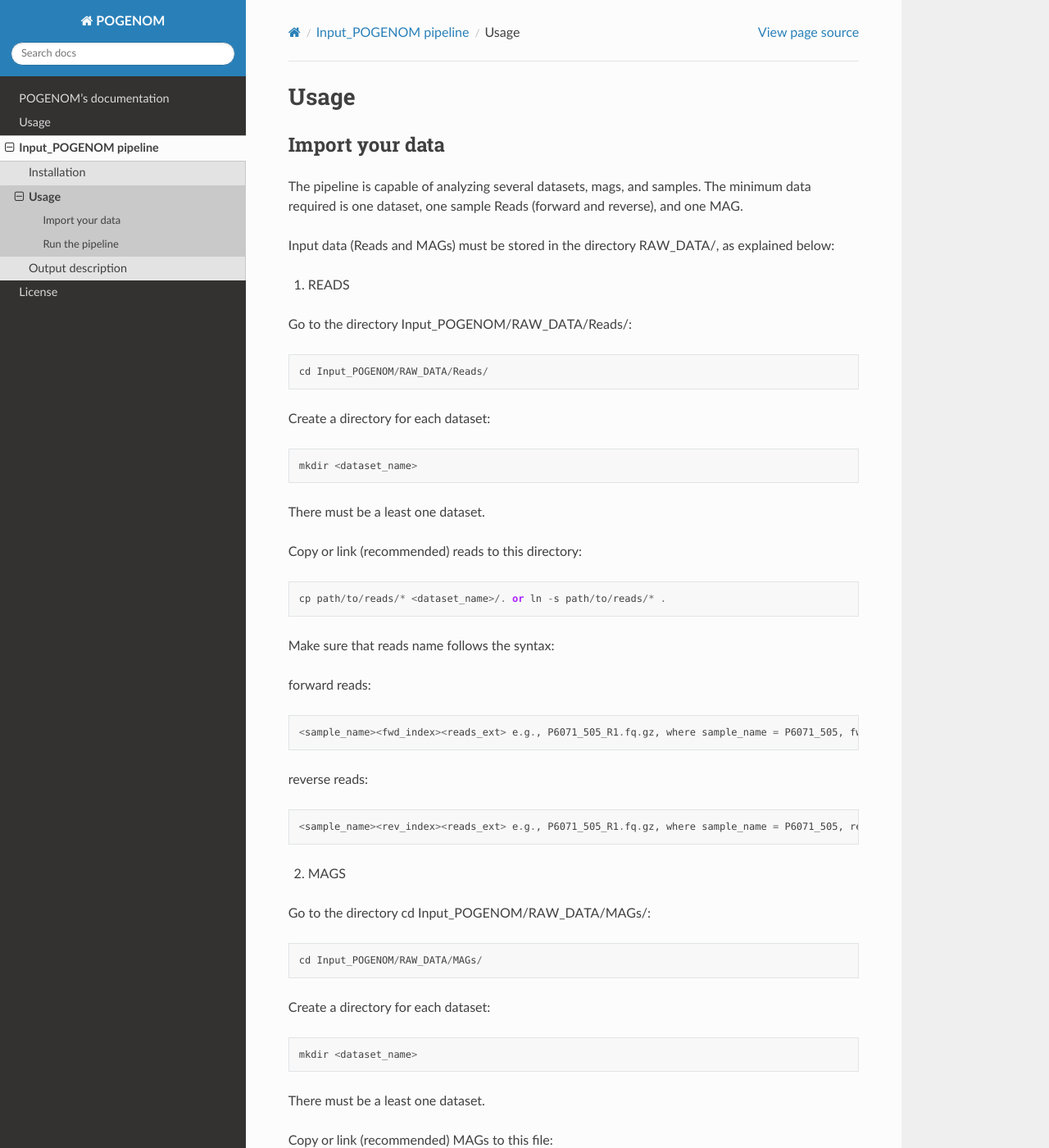
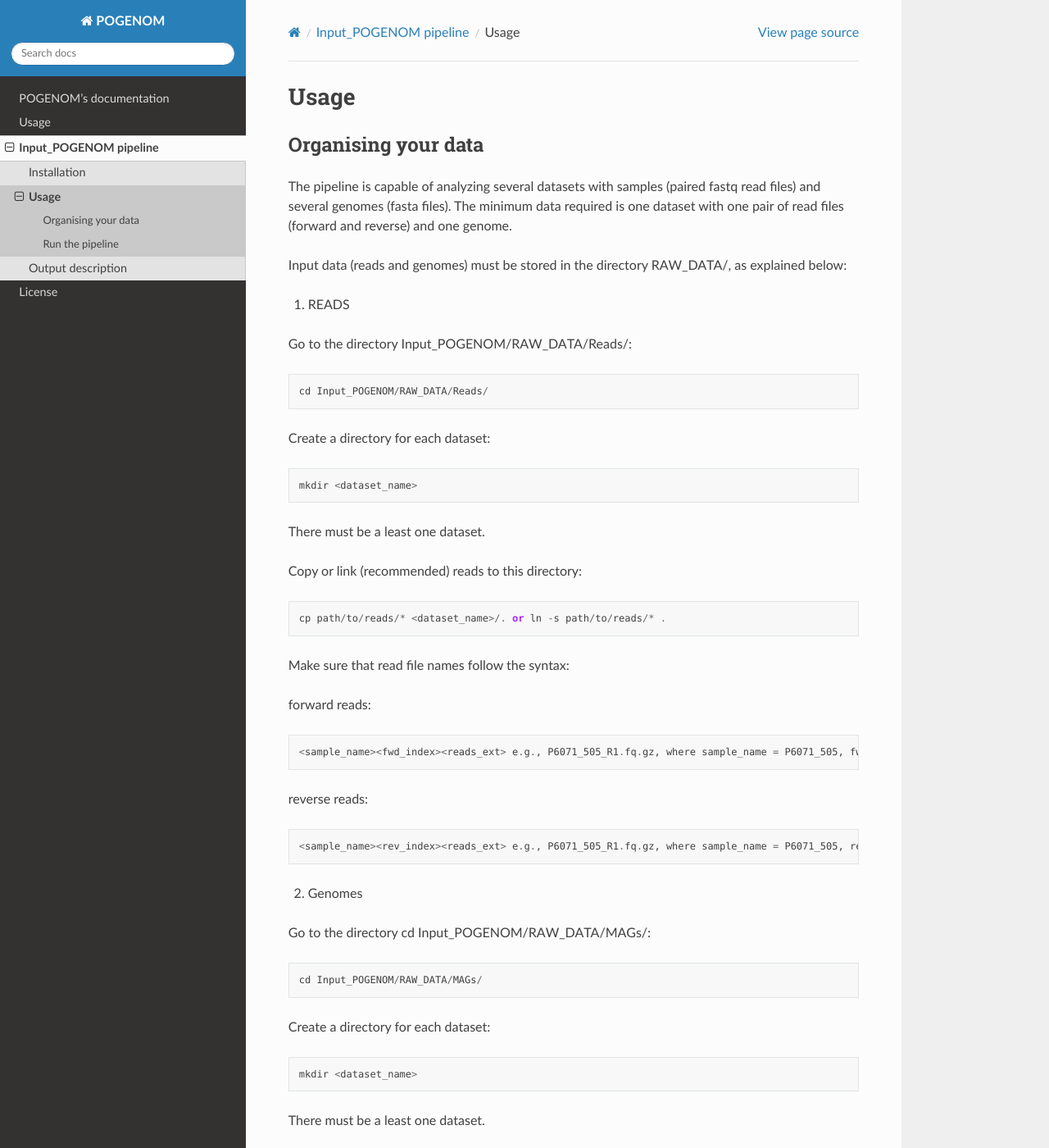
Before and after one commit to EnvGen/POGENOM, a Sphinx documentation site: the page built from docs/source/Usage.rst, in a window 1280 px wide and 1400 px high. Shown: the whole window at 82% size. Built offline with Sphinx 7.4.7 and the Read the Docs theme 2.0.0, drawn with Linux system fonts in a browser that asks for light colours; some of the changed text lies outside the part shown.

Commit message:
Update Usage.rst

```diff
--- a/docs/source/Usage.rst
+++ b/docs/source/Usage.rst
@@ -1,12 +1,12 @@
 Usage
 =====
 
-Import your data
+Organising your data
 ^^^^^^^^^^^^^^^^
 
-The pipeline is capable of analyzing several datasets, mags, and samples. The minimum data required is one dataset, one sample Reads (forward and reverse), and one MAG.
+The pipeline is capable of analyzing several datasets with samples (paired fastq read files) and several genomes (fasta files). The minimum data required is one dataset with one pair of read files (forward and reverse) and one genome.
 
-Input data (Reads and MAGs) must be stored in the directory RAW_DATA/, as explained below:
+Input data (reads and genomes) must be stored in the directory RAW_DATA/, as explained below:
 
 1. READS
 
@@ -24,7 +24,7 @@ Copy or link (recommended) reads to this directory::
 
     cp path/to/reads/* <dataset_name>/. or ln -s path/to/reads/* .
 
-Make sure that reads name follows the syntax:
+Make sure that read file names follow the syntax:
 
 forward reads::
 
@@ -34,7 +34,7 @@ reverse reads::
 
     <sample_name><rev_index><reads_ext> e.g., P6071_505_R1.fq.gz, where sample_name = P6071_505, rev_index = _R2 , and reads_ext = .fq.gz
 
-2. MAGS
+2. Genomes
 
 Go to the directory cd Input_POGENOM/RAW_DATA/MAGs/::
 
@@ -46,13 +46,13 @@ Create a directory for each dataset::
 
 There must be a least one dataset.
 
-Copy or link (recommended) MAGs to this file::
+Copy or link (recommended) genomes in FASTA format to this file::
 
     cp path/to/MAGs/* <dataset_name>/. or ln -s path/to/MAGs/* <dataset_name>/.
 
-Make sure that MAG name follows the syntax::
+Make sure that genome names follow the syntax::
 
-    <MAG_name><mags_ext>, e.g., P6071_521_bin125.fa, where MAG_name = P6071_521_bin125, and mags_ext = .fa
+    <genome_name><genome_ext>, e.g., P6071_521_bin125.fa, where genome_name = P6071_521_bin125, and genome_ext = .fa
 
 
 Run the pipeline
```
